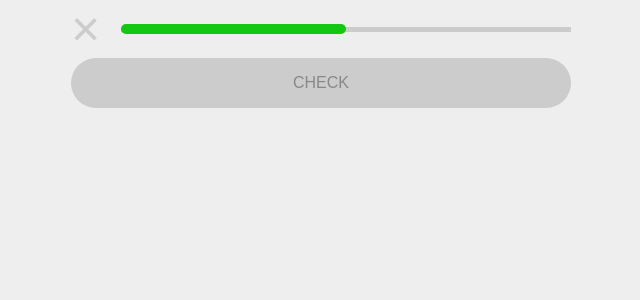
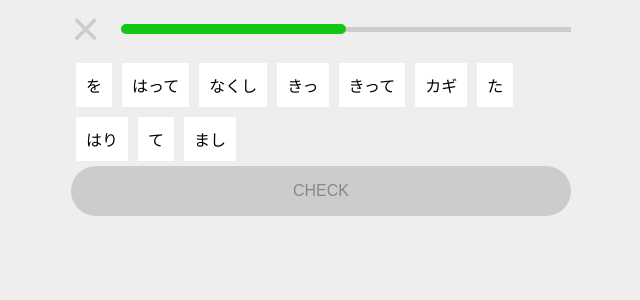
Before and after one commit to bryanjenningz/react-duolingo, a React (Create React App) app: page / in a window 1280 px wide. Shown: the top 300 px of the page, without its empty margins (319-959 px from the left). Built offline with nearby package versions, Linux system fonts and the light colour scheme.

Commit message:
add selected and unselected blocks

```diff
--- a/src/App.js
+++ b/src/App.js
@@ -1,4 +1,5 @@
 import React, { Component } from "react";
+import questions from "./mockQuestions.json";
 
 const ProgressBar = ({ percent }) => (
   <div style={{ display: "flex", alignItems: "center" }}>
@@ -35,23 +36,58 @@ const ProgressBar = ({ percent }) => (
   </div>
 );
 
-const SelectedBlocks = ({ blocks }) => (
+const SelectedBlocks = ({ blocks, selectedBlockIds, unselectBlock }) => {
+  const selectedBlocks = selectedBlockIds.map(blockId =>
+    blocks.find(b => b.id === blockId)
+  );
+  return (
     <div style={{ display: "flex", flexWrap: "wrap" }}>
-    {blocks.map(block => (
-      <div key={block.id} style={{ background: "white", padding: 5 }}>
+      {selectedBlocks.map(block => {
+        const isSelected = selectedBlockIds.includes(block.id);
+        return (
+          <div
+            key={block.id}
+            style={{
+              background: "white",
+              color: "black",
+              padding: 10,
+              margin: 5,
+              cursor: "pointer"
+            }}
+            onClick={() => unselectBlock(block.id)}
+          >
             {block.text}
           </div>
-    ))}
+        );
+      })}
     </div>
   );
+};
 
-const UnselectedBlocks = ({ blocks }) => (
+const UnselectedBlocks = ({ blocks, selectedBlockIds, selectBlock }) => (
   <div style={{ display: "flex", flexWrap: "wrap" }}>
-    {blocks.map(block => (
-      <div key={block.id} style={{ background: "white", padding: 5 }}>
+    {blocks.map(block => {
+      const isSelected = selectedBlockIds.includes(block.id);
+      return (
+        <div
+          key={block.id}
+          style={{
+            background: isSelected ? "#aaa" : "white",
+            color: isSelected ? "#aaa" : "black",
+            padding: 10,
+            margin: 5,
+            cursor: "pointer"
+          }}
+          onClick={() => {
+            if (!isSelected) {
+              selectBlock(block.id);
+            }
+          }}
+        >
           {block.text}
         </div>
-    ))}
+      );
+    })}
   </div>
 );
 
@@ -65,29 +101,52 @@ const CheckButton = () => (
       display: "flex",
       alignItems: "center",
       justifyContent: "center",
-      borderRadius: 100
+      borderRadius: 100,
+      cursor: "pointer"
     }}
   >
     CHECK
   </div>
 );
 
+const selectBlock = blockId => ({ selectedBlockIds }) => ({
+  selectedBlockIds: selectedBlockIds.concat(blockId)
+});
+
+const unselectBlock = blockId => ({ selectedBlockIds }) => ({
+  selectedBlockIds: selectedBlockIds.filter(id => id !== blockId)
+});
+
 class App extends Component {
-  state = { blocks: [], selectedBlockIds: [] };
+  state = {
+    correctAnswers: 5,
+    blocks: questions[0].blocks,
+    selectedBlockIds: []
+  };
 
   render() {
-    const { blocks, selectedBlockIds } = this.state;
-    const selectedBlocks = blocks.filter(block =>
-      selectedBlockIds.includes(block.id)
-    );
-    const unselectedBlocks = blocks.filter(
-      block => !selectedBlockIds.includes(block.id)
-    );
+    const { correctAnswers, blocks, selectedBlockIds } = this.state;
     return (
-      <div style={{ maxWidth: 500, margin: "0 auto", padding: "0 1em" }}>
-        <ProgressBar percent={50} />
-        <SelectedBlocks blocks={selectedBlocks} />
-        <UnselectedBlocks blocks={unselectedBlocks} />
+      <div
+        style={{
+          maxWidth: 500,
+          margin: "0 auto",
+          padding: "0 1em",
+          display: "flex",
+          flexDirection: "column"
+        }}
+      >
+        <ProgressBar percent={correctAnswers / 10 * 100} />
+        <SelectedBlocks
+          blocks={blocks}
+          selectedBlockIds={selectedBlockIds}
+          unselectBlock={id => this.setState(unselectBlock(id))}
+        />
+        <UnselectedBlocks
+          blocks={blocks}
+          selectedBlockIds={selectedBlockIds}
+          selectBlock={id => this.setState(selectBlock(id))}
+        />
         <CheckButton />
       </div>
     );
--- /dev/null
+++ b/src/mockQuestions.json
@@ -0,0 +1,75 @@
+[
+  {
+    "sentence": [
+      {
+        "text": "I",
+        "translations": [
+          "わたし",
+          "私"
+        ]
+      },
+      {
+        "text": "stuck on a stamp",
+        "translations": [
+          "切手を貼りました",
+          "きってをはりました"
+        ]
+      }
+    ],
+    "blocks": [
+      {
+        "id": "1",
+        "text": "を",
+        "sound": "wo.mp3"
+      },
+      {
+        "id": "2",
+        "text": "はって",
+        "sound": "hatte.mp3"
+      },
+      {
+        "id": "3",
+        "text": "なくし",
+        "sound": "nakushi.mp3"
+      },
+      {
+        "id": "4",
+        "text": "きっ",
+        "sound": "ki.mp3"
+      },
+      {
+        "id": "5",
+        "text": "きって",
+        "sound": "kitte.mp3"
+      },
+      {
+        "id": "6",
+        "text": "カギ",
+        "sound": "kagi.mp3"
+      },
+      {
+        "id": "7",
+        "text": "た",
+        "sound": "ta.mp3"
+      },
+      {
+        "id": "8",
+        "text": "はり",
+        "sound": "hari.mp3"
+      },
+      {
+        "id": "9",
+        "text": "て",
+        "sound": "te.mp3"
+      },
+      {
+        "id": "10",
+        "text": "まし",
+        "sound": "mashi.mp3"
+      }
+    ],
+    "solutions": [
+      "きってをはりました"
+    ]
+  }
+]
```
Lines whose indentation alone changed are shown as unchanged.
